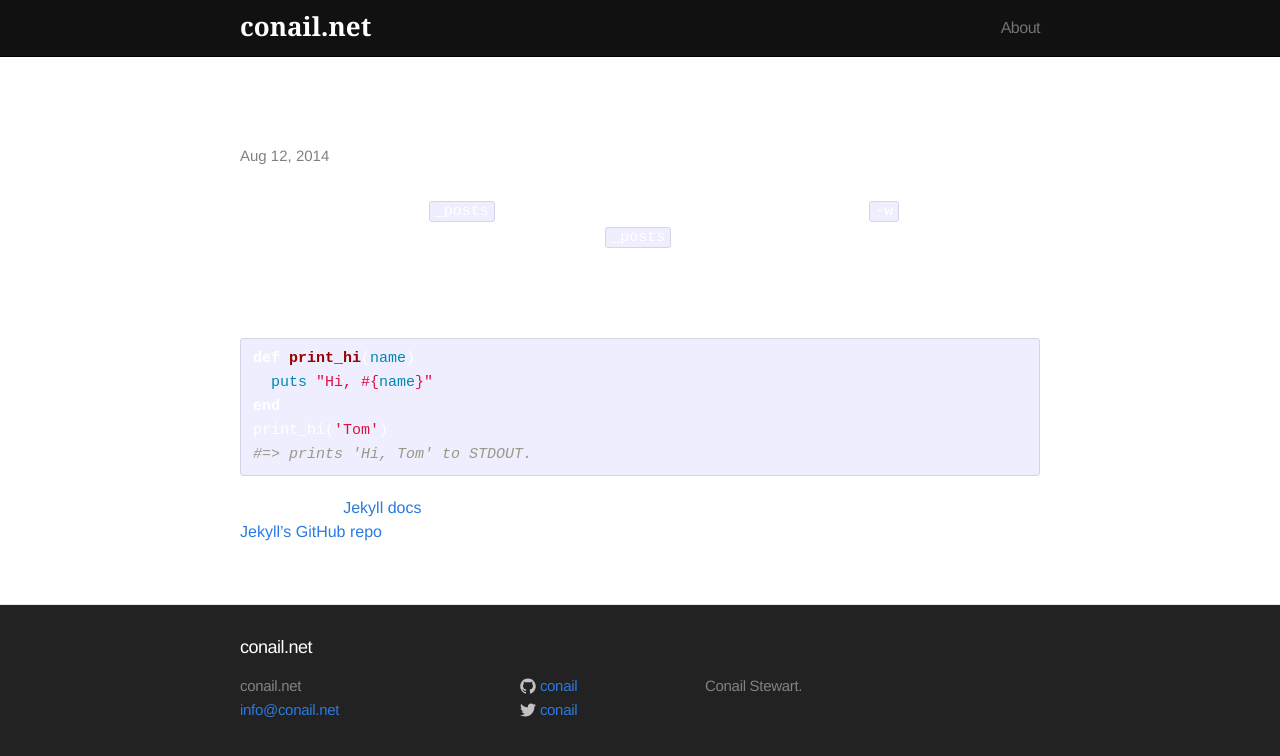
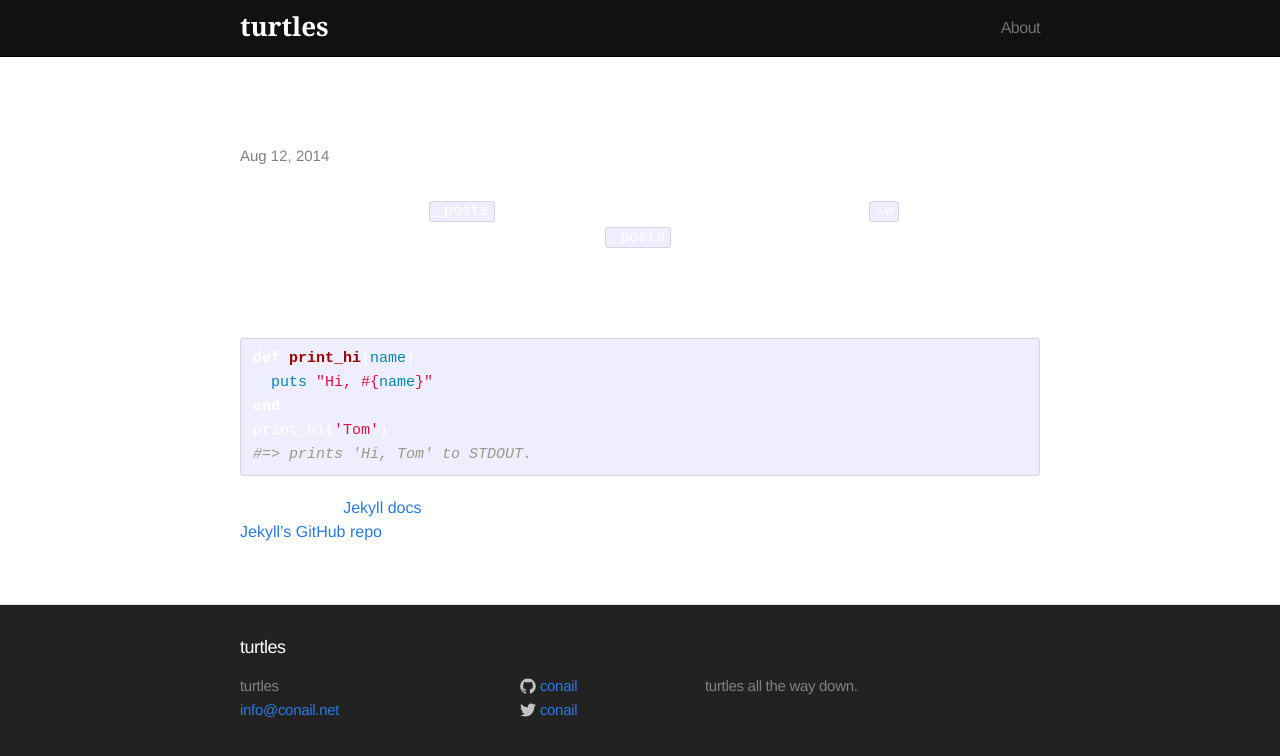
Before and after one commit to conail/conail.github.io, a Jekyll site: the page built from _posts/2014-08-12-welcome-to-jekyll.markdown, in a window 1280 px wide. Shown: the top 756 px of the page. Built offline with Jekyll 4.4.1, drawn with Linux system fonts in a browser that asks for light colours.

Commit message:
Update _config.yml

```diff
--- a/_config.yml
+++ b/_config.yml
@@ -1,9 +1,9 @@
-title: conail.net
+title: turtles
 email: info@conail.net
-description: "Conail Stewart."
-baseurl: ""
-url: "http://www.conail.net"
+description: "turtles all the way down."
+baseurl: "http://conail.github.io/"
+url: "http://conail.github.io/"
 twitter_username: conail
-github_username:  conail
+github_username: conail
 markdown: kramdown
 permalink: pretty
```
